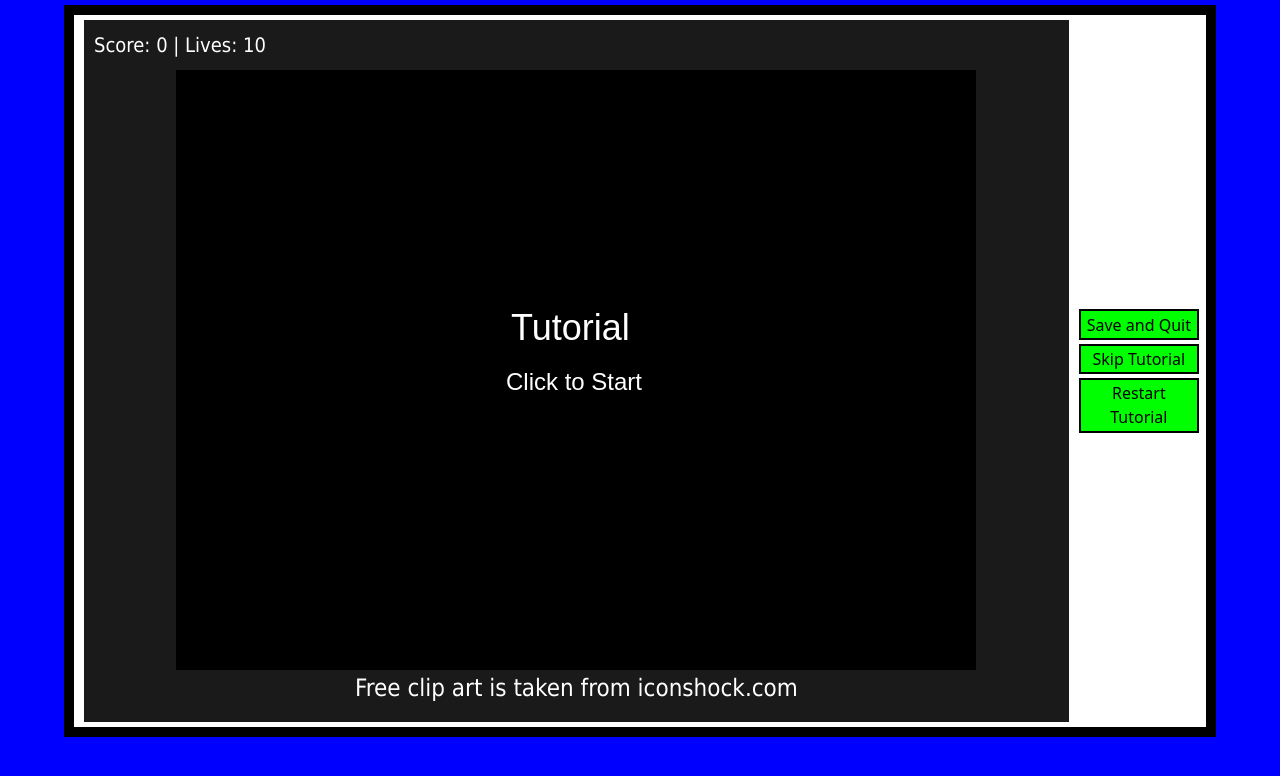
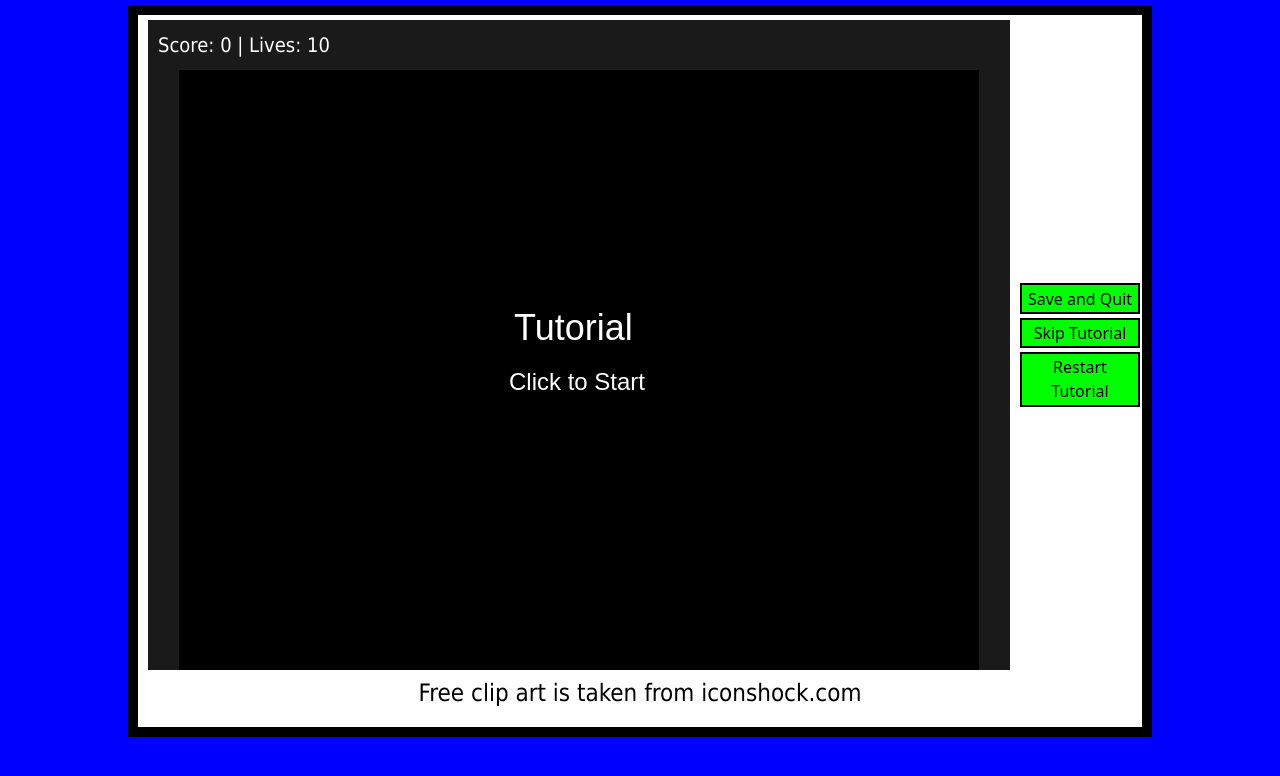
Before and after one commit to MJMrigg/SCAMS, a website: page Game/BadPacketsLevel/BadPacketsLevel.html in a window 1280 px wide. Drawn offline with nearby package versions, Linux system fonts and the light colour scheme.

Commit message:
Fire Wall Ninja Attribution Message
Work Done:
- Added Attribution Message on the Fire Wall Ninja level by placing the div below the game itself, which is now in its own flexbox.

```diff
--- a/Game/BadPacketsLevel/BadPacketsLevel.html
+++ b/Game/BadPacketsLevel/BadPacketsLevel.html
@@ -449,6 +449,7 @@
   </head>
   <body>
     <div class="menuForBadPackets">
+        <div class="flexForBadPackets" style="display: flex; align-items: center;">
             <div class="forBadPackets">
                 <div id="score" class="badPacketsScore">Score: 0 | Lives: 10</div>
                 <canvas id="gameCanvas" class="forBadPackets" width="800" height="600"></canvas>
@@ -461,14 +462,16 @@
                     canvas.addEventListener("touchstart", main.click); //For mobile devices
                     requestAnimationFrame(main.loop);
                 </script>
-            <p style="color: white">Free clip art is taken from iconshock.com</p>
             </div>
             <div style="margin-left: 8px;">
-          <button class="badPackets" onclick=mymain.saveAndQuit()>Save and Quit</button><br>
-          <button class="badPackets" onclick="mymain.skipTutorial()">Skip Tutorial</button><br>
+                <div style="display: flex; align-items: left; flex-direction: column;">
+                    <button class="badPackets" onclick=mymain.saveAndQuit()>Save and Quit</button>
+                    <button class="badPackets" onclick="mymain.skipTutorial()">Skip Tutorial</button>
                     <button class="badPackets" onclick="mymain.restartTutorial()">Restart Tutorial</button>
                 </div>
-
+            </div>
+        </div>
+        <p style="color: black; text-align: center;">Free clip art is taken from iconshock.com</p>
     </div>
   </body>
 </html>
--- a/styles.css
+++ b/styles.css
@@ -10,10 +10,10 @@
         width: 60svh;
         height: 96vh;
     }
-    div.menuForBadPackets{
+    div.flexPhishing{
         flex-direction: row;
     }
-    div.flexPhishing{
+    div.flexForBadPackets{
         flex-direction: row;
     }
 }
@@ -29,10 +29,10 @@
     button.function{
         padding: 5%
     }
-    div.menuForBadPackets{
+    div.flexPhishing{
         flex-direction: column;
     }
-    div.flexPhishing{
+    div.flexForBadPackets{
         flex-direction: column;
     }
     img.phishingIMG{
@@ -150,17 +150,19 @@ div.badPacketsScore{
     font-family: 'Tahoma';
 }
 div.menuForBadPackets{
-    width: 90%;
+    width: 80%;
     height: 60%;
     text-align: left;
     border: 10px solid black;
     margin: auto;
     float: center;
     background-color: white;
+    margin-top: 5px;
+    margin-bottom: 5px;
+}
+div.flexForBadPackets{
     display: flex;
     align-items: center;
-    margin-top: 5px;
-    margin-bottom: 5px;
 }
 button.badPackets{
     width: 120px;
```
Lines whose indentation alone changed are shown as unchanged.
